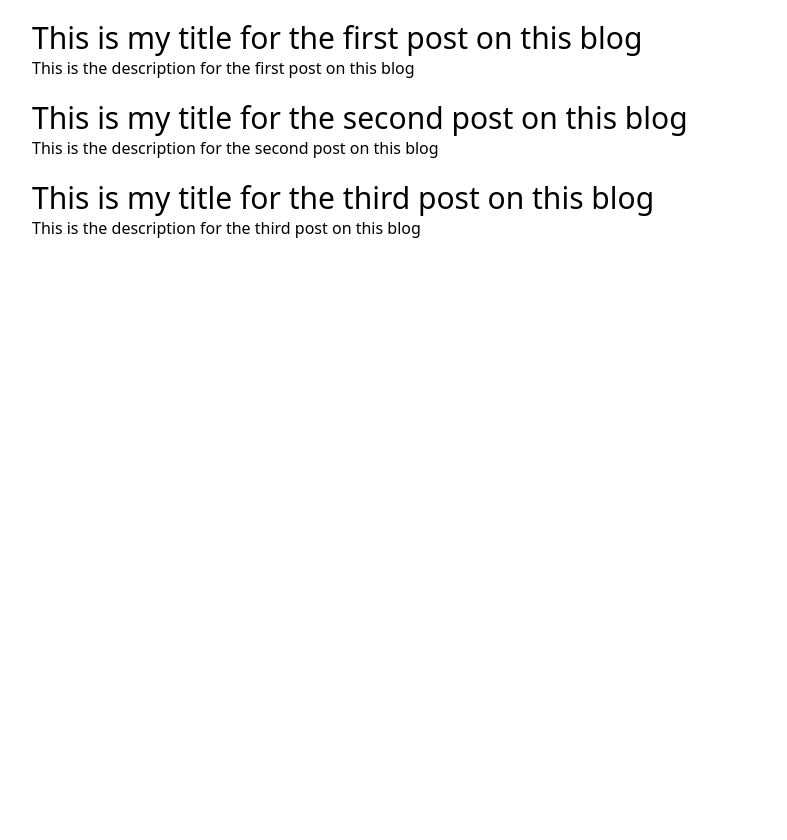
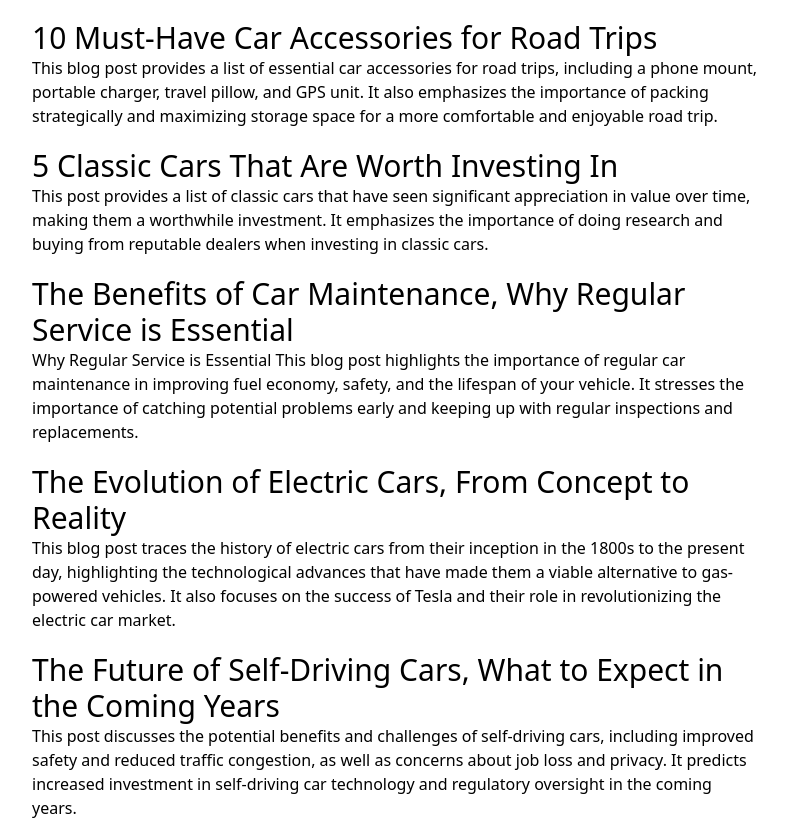
Before and after one commit to erdaboss99/NextJS-Blog, a Next.js app: page /blog in a window 1280 px wide. Shown: the whole page, without its empty margins (244-1031 px from the left). Before the commit the page ends 800 px from the top, so only its background shows below. Built offline with nearby package versions, Linux system fonts and the light colour scheme.

Commit message:
List data provided by post endpoint

```diff
--- a/src/pages/blog.tsx
+++ b/src/pages/blog.tsx
@@ -1,23 +1,25 @@
+import { NextPage } from 'next';
+import { useEffect, useState } from 'react';
 import PostCard from 'component/PostCard';
-import { NextPage } from 'next';
 
 interface BlogPageProps {}
 
 const BlogPage: NextPage<BlogPageProps> = () => {
+	const [posts, setPosts] = useState<{ title: string; slug: string; meta: string }[]>([]);
+
+	const fetchPost = async () => {
+		const res = await fetch('/api/posts').then((data) => data.json());
+		setPosts(res.postInfo);
+	};
+	useEffect(() => {
+		fetchPost();
+	}, []);
+
 	return (
 		<div className='max-w-3xl mx-auto p-5 space-y-5'>
-			<PostCard
-				title='This is my title for the first post on this blog'
-				description='This is the description for the first post on this blog'
-			/>
-			<PostCard
-				title='This is my title for the second post on this blog'
-				description='This is the description for the second post on this blog'
-			/>
-			<PostCard
-				title='This is my title for the third post on this blog'
-				description='This is the description for the third post on this blog'
-			/>
+			{posts.map((post) => (
+				<PostCard key={post.slug} title={post.title} description={post.meta} />
+			))}
 		</div>
 	);
 };
```
